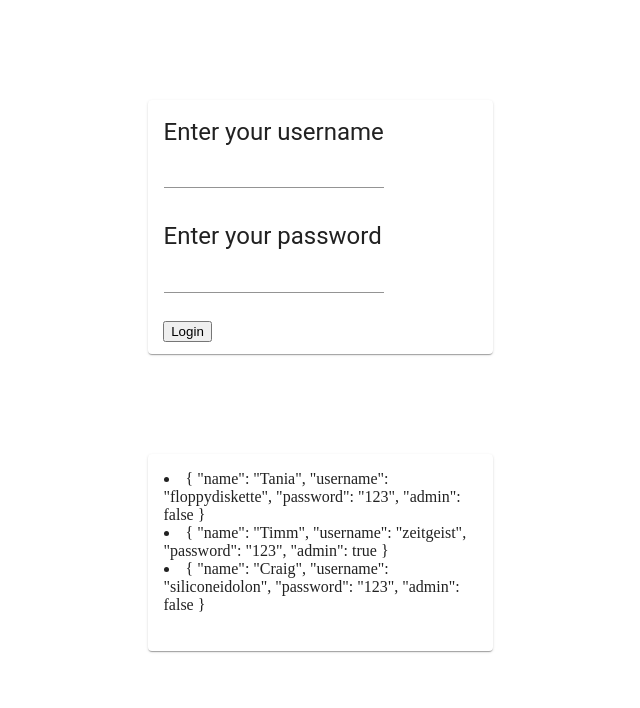
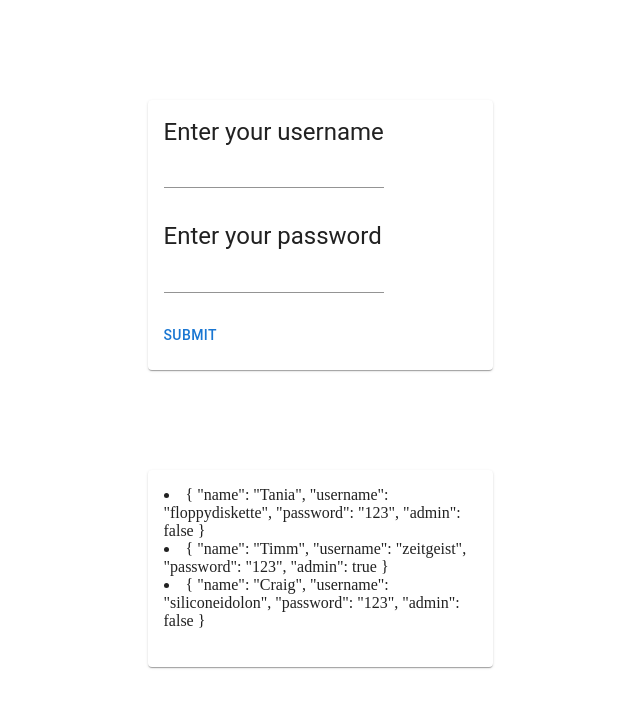
Before and after one commit to rohansinghwow/redux-admin-users-project, a React (Vite) app: page / in a window 1280 px wide. Shown: the top 708 px of the page, without its empty margins (320-960 px from the left). Built offline with nearby package versions, Linux system fonts and the light colour scheme.

Commit message:
refactor: button design

```diff
--- a/src/Components/Login.jsx
+++ b/src/Components/Login.jsx
@@ -79,9 +79,9 @@
               />
             </CardContent>
             <CardActions>
-              <Button size="small">
-                <button>Login</button>
-              </Button>
+              <Typography gutterBottom variant="h5" component="div">
+                <Button type="submit">Submit</Button>
+              </Typography>
             </CardActions>
           </Card>
         )}
--- a/src/Components/UserModal.jsx
+++ b/src/Components/UserModal.jsx
@@ -44,7 +44,10 @@
           <form onSubmit={submitHandler}>
             <Box sx={style}>
               <h3>
-                <Button onClick={() => dispatch(setShowModal(false))}>
+                <Button
+                  variant="outlined"
+                  onClick={() => dispatch(setShowModal(false))}
+                >
                   Close
                 </Button>
               </h3>
@@ -79,8 +82,8 @@
                 <MenuItem value={false}>Not an Admin</MenuItem>
               </Select>
               <p>
-                <Button>
-                  <button>Submit</button>
+                <Button type="submit" variant="contained">
+                  Submit
                 </Button>
               </p>
             </Box>
```
